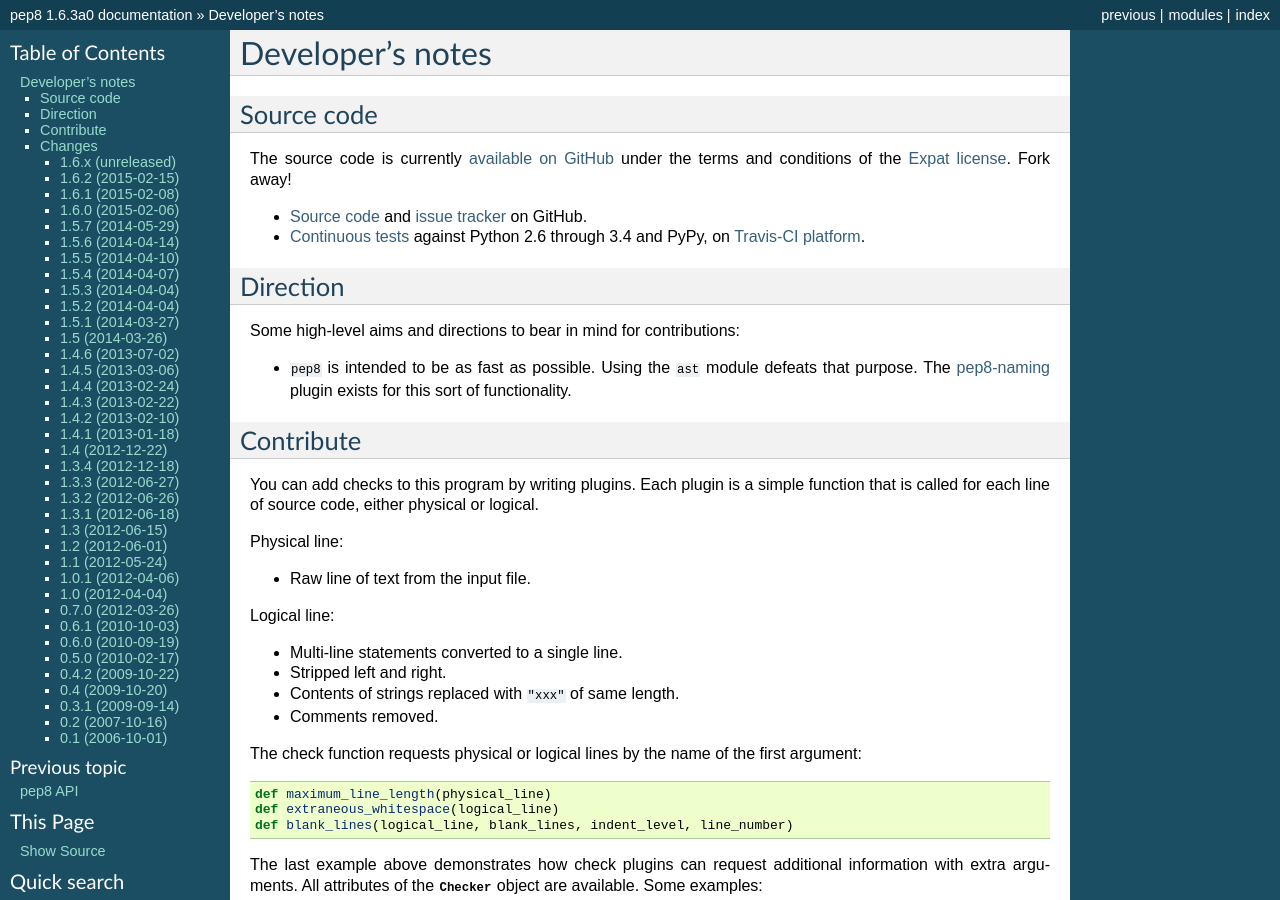
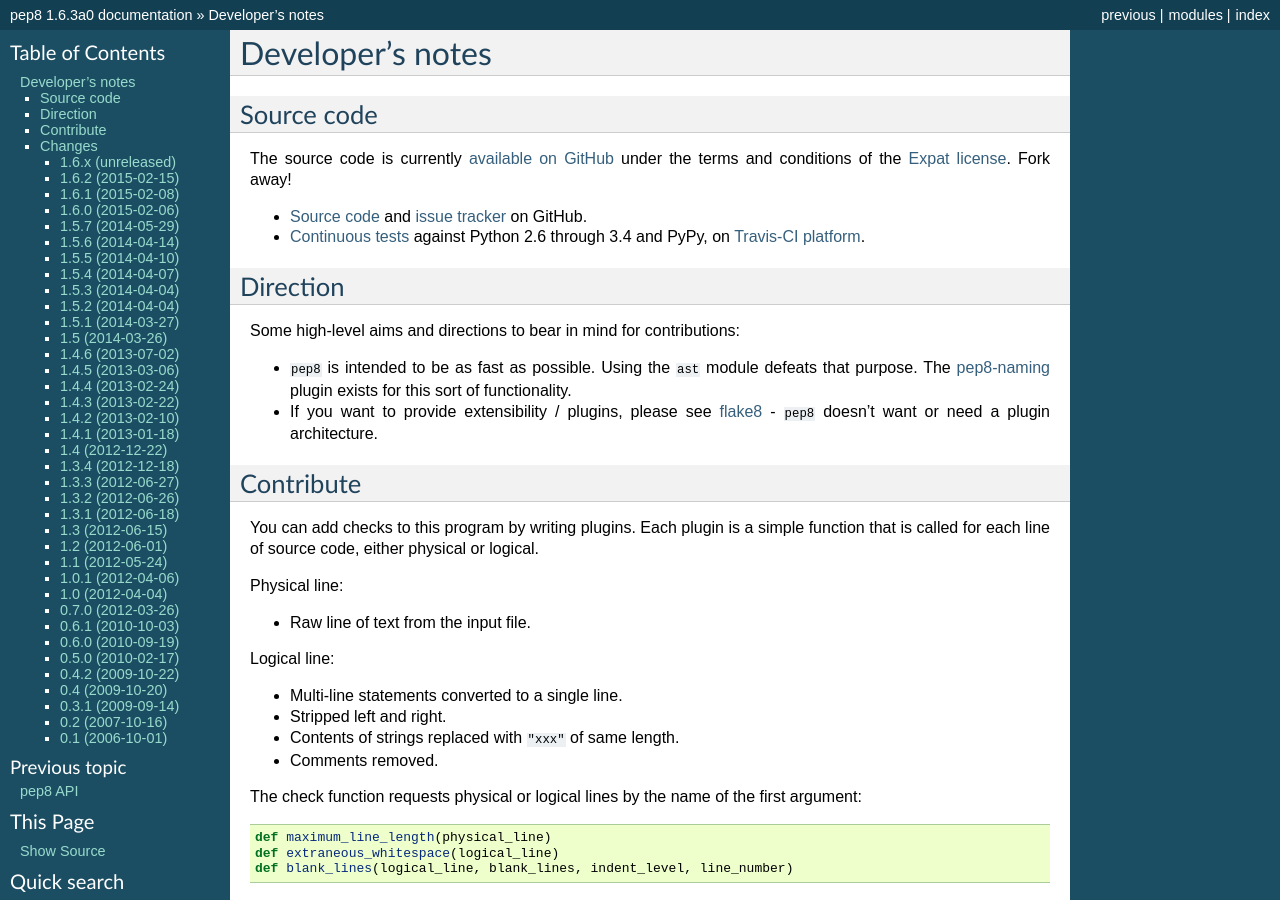
Before and after one commit to PyCQA/pycodestyle, a Sphinx documentation site: the page built from docs/developer.rst, in a window 1280 px wide and 900 px high. Built offline with Sphinx 7.4.7, drawn with Linux system fonts in a browser that asks for light colours.

Commit message:
flake8 for plugins etc., not pep8
See https://github.com/PyCQA/pep8/pull/445#issuecomment-146995058

```diff
--- a/docs/developer.rst
+++ b/docs/developer.rst
@@ -28,6 +28,9 @@
 * ``pep8`` is intended to be as fast as possible.
   Using the ``ast`` module defeats that purpose.
   The `pep8-naming <https://github.com/flintwork/pep8-naming>`_ plugin exists for this sort of functionality.
+* If you want to provide extensibility / plugins,
+  please see `flake8 <https://gitlab.com/pycqa/flake8>`_ -
+  ``pep8`` doesn't want or need a plugin architecture.
 
 
 Contribute
```
